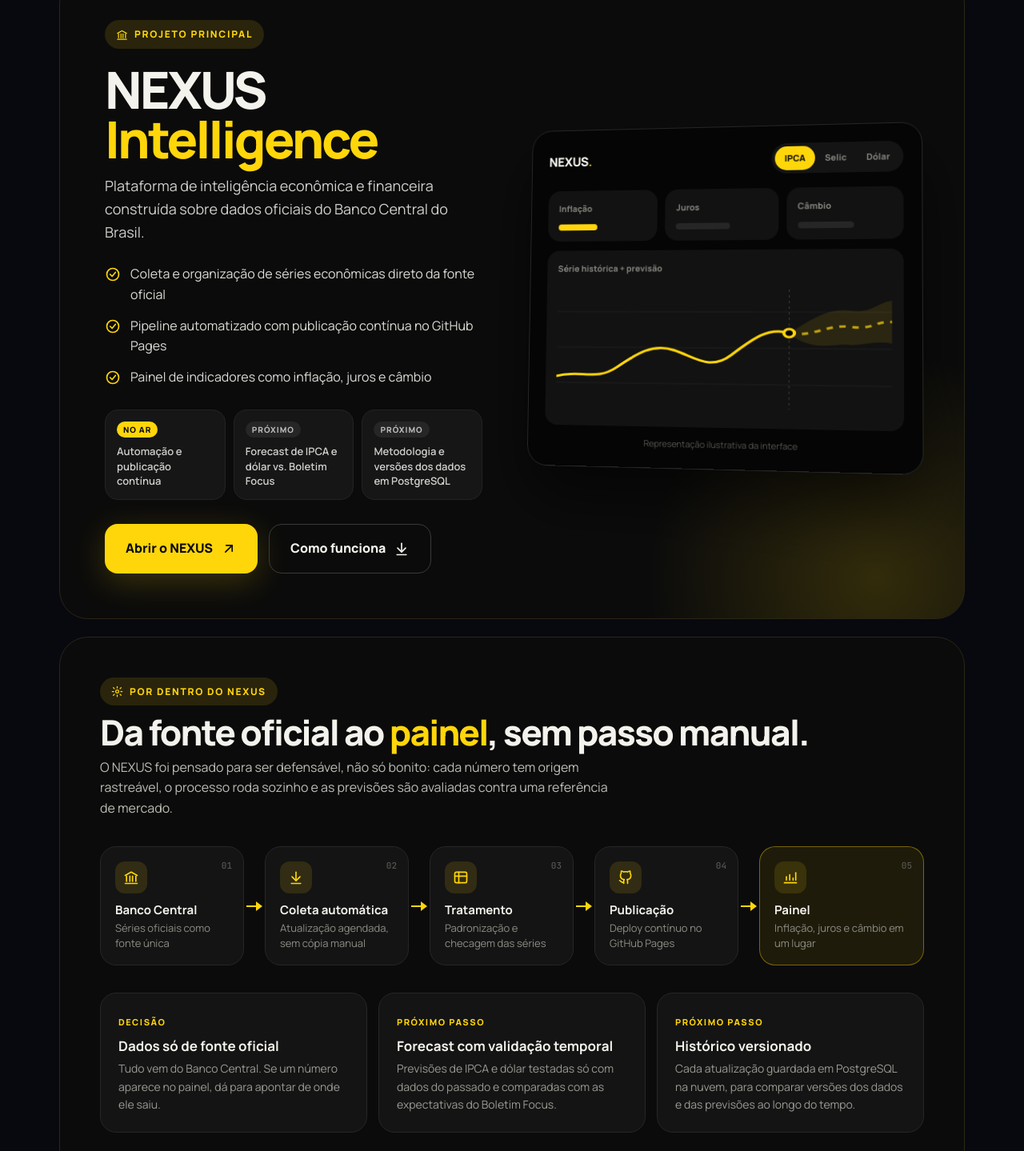
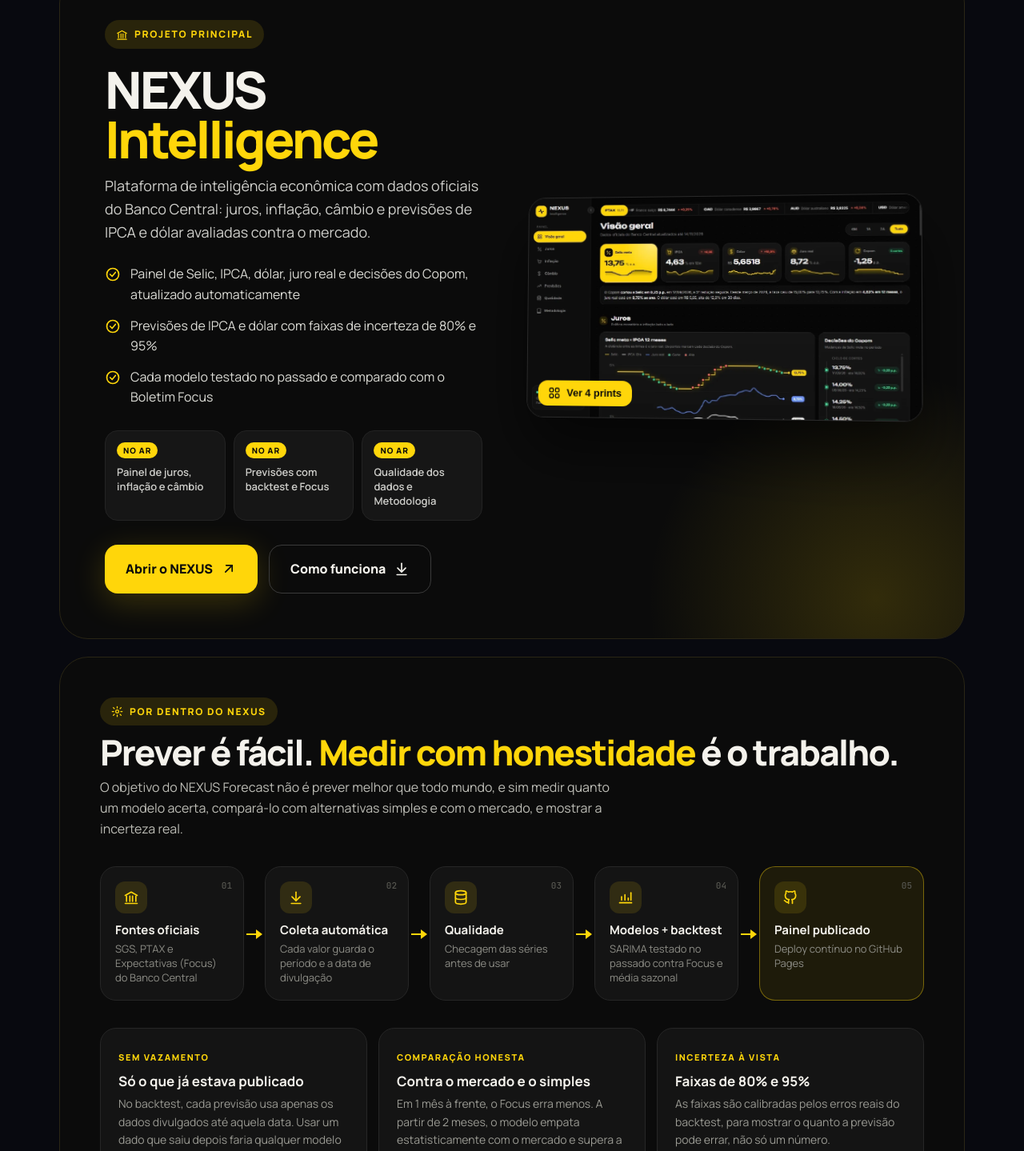
Before and after one commit to erickkamorim/erickkamorim.github.io, a plain HTML site: page index.html in a window 1280 px wide. Shown: the part 2142-3581 px from the top of the page at 80% size. Drawn offline with Linux system fonts and the light colour scheme.

Commit message:
Prints reais do NEXUS e metodologia do Forecast
Co-Authored-By: Claude Opus 5.5 <noreply@anthropic.com>
Claude-Session: https://claude.ai/code/session_01XZ4DKqsgkjahWBZAdhfqAb

```diff
--- a/index.html
+++ b/index.html
@@ -150,6 +150,11 @@ section{padding:110px 0 0}
 .nexus .btn.pri{background:var(--nx);box-shadow:0 10px 40px rgba(255,214,10,.2)}
 .nexus .btn.out{border-color:#3a3a3a;background:transparent}
 .nexus .btn.out:hover{border-color:var(--nx);color:var(--nx)}
+.nshot{position:relative;display:block;padding:0;border:1px solid #2a2a2a;border-radius:22px;overflow:hidden;cursor:zoom-in;background:#050505;box-shadow:0 40px 80px rgba(0,0,0,.6);transform:perspective(1200px) rotateY(-6deg) rotateX(2deg);transition:transform .5s}
+.nshot:hover{transform:none}
+.nshot img{display:block;width:100%;height:auto}
+.nshot .zoom{position:absolute;left:14px;bottom:14px;display:flex;align-items:center;gap:8px;background:var(--nx);color:#0a0a0a;font-weight:800;font-size:13px;padding:8px 13px;border-radius:12px}
+.nshot .zoom svg{width:16px;height:16px}
 .screen{background:#050505;border:1px solid #262626;border-radius:26px;padding:22px;box-shadow:0 40px 80px rgba(0,0,0,.6);transform:perspective(1200px) rotateY(-8deg) rotateX(3deg);transition:transform .5s}
 .screen:hover{transform:none}
 .sc-top{display:flex;justify-content:space-between;align-items:center;margin-bottom:18px}
@@ -232,7 +237,7 @@ section{padding:110px 0 0}
 .lb{position:fixed;inset:0;z-index:100;background:rgba(5,6,10,.92);backdrop-filter:blur(8px);-webkit-backdrop-filter:blur(8px);display:none;flex-direction:column;align-items:center;justify-content:center;padding:24px}
 .lb.on{display:flex}
 .lb figure{max-width:1200px;width:100%;text-align:center}
-.lb img{max-width:100%;max-height:74vh;border-radius:16px;border:1px solid var(--line);box-shadow:0 30px 80px rgba(0,0,0,.6)}
+.lb img{max-width:100%;max-height:74vh;object-fit:contain;border-radius:16px;border:1px solid var(--line);box-shadow:0 30px 80px rgba(0,0,0,.6)}
 .lb figcaption{margin-top:16px;font-weight:700;color:#dfe0e8}
 .lb figcaption small{display:block;color:var(--mut);font-weight:600;margin-top:4px}
 .lb .x,.lb .nv{position:absolute;width:48px;height:48px;border-radius:50%;border:1px solid var(--line);background:var(--s2);color:#fff;display:grid;place-items:center;cursor:pointer}
@@ -358,6 +363,7 @@ footer .logo{color:var(--tx);font-size:22px}
   .art{height:560px}
   .job{grid-template-columns:1fr;gap:6px}
   .screen{transform:none}
+  .nshot{transform:none}
 }
 @media (max-width:700px){
   .links,.talk{display:none}
@@ -501,54 +507,43 @@ footer .logo{color:var(--tx);font-size:22px}
       <div>
         <span class="ntag"><svg class="i" style="width:15px;height:15px"><use href="#bank"/></svg>Projeto principal</span>
         <h3>NEXUS <span>Intelligence</span></h3>
-        <p class="sub">Plataforma de inteligência econômica e financeira construída sobre dados oficiais do Banco Central do Brasil.</p>
+        <p class="sub">Plataforma de inteligência econômica com dados oficiais do Banco Central: juros, inflação, câmbio e previsões de IPCA e dólar avaliadas contra o mercado.</p>
         <ul class="feats">
-          <li><svg class="i"><use href="#check"/></svg>Coleta e organização de séries econômicas direto da fonte oficial</li>
-          <li><svg class="i"><use href="#check"/></svg>Pipeline automatizado com publicação contínua no GitHub Pages</li>
-          <li><svg class="i"><use href="#check"/></svg>Painel de indicadores como inflação, juros e câmbio</li>
+          <li><svg class="i"><use href="#check"/></svg>Painel de Selic, IPCA, dólar, juro real e decisões do Copom, atualizado automaticamente</li>
+          <li><svg class="i"><use href="#check"/></svg>Previsões de IPCA e dólar com faixas de incerteza de 80% e 95%</li>
+          <li><svg class="i"><use href="#check"/></svg>Cada modelo testado no passado e comparado com o Boletim Focus</li>
         </ul>
         <div class="road">
-          <div class="live"><b>No ar</b><br>Automação e publicação contínua</div>
-          <div><b>Próximo</b><br>Forecast de IPCA e dólar vs. Boletim Focus</div>
-          <div><b>Próximo</b><br>Metodologia e versões dos dados em PostgreSQL</div>
+          <div class="live"><b>No ar</b><br>Painel de juros, inflação e câmbio</div>
+          <div class="live"><b>No ar</b><br>Previsões com backtest e Focus</div>
+          <div class="live"><b>No ar</b><br>Qualidade dos dados e Metodologia</div>
         </div>
         <div class="btns" style="margin-top:0">
           <a class="btn pri" href="https://erickkamorim.github.io/nexus-intelligence/" target="_blank" rel="noopener">Abrir o NEXUS <svg class="i"><use href="#arrow"/></svg></a>
           <a class="btn out" href="#nexus-por-dentro">Como funciona <svg class="i"><use href="#down"/></svg></a>
         </div>
       </div>
-      <div class="screen" aria-hidden="true">
-        <div class="sc-top"><div class="t">NEXUS<b>.</b></div><div class="seg"><span class="on">IPCA</span><span>Selic</span><span>Dólar</span></div></div>
-        <div class="kp"><div>Inflação<i></i></div><div>Juros<i></i></div><div>Câmbio<i></i></div></div>
-        <div class="cht">Série histórica + previsão
-          <svg viewBox="0 0 320 170" preserveAspectRatio="none">
-            <g stroke="#1f1f1f"><line x1="0" y1="40" x2="320" y2="40"/><line x1="0" y1="85" x2="320" y2="85"/><line x1="0" y1="130" x2="320" y2="130"/></g>
-            <path d="M225 66 C245 50 262 34 282 38 S306 28 320 26 L320 78 C305 74 290 82 280 80 S245 90 225 66Z" fill="#ffd60a" opacity=".1"/>
-            <path class="ln" d="M0 122 C25 114 40 128 60 110 S95 80 115 88 S150 114 170 94 S205 58 225 66" fill="none" stroke="#ffd60a" stroke-width="3" stroke-linecap="round"/>
-            <path d="M225 66 C245 72 262 54 282 58 S306 50 320 52" fill="none" stroke="#ffd60a" stroke-width="3" stroke-dasharray="6 6" opacity=".7"/>
-            <line x1="225" y1="12" x2="225" y2="160" stroke="#333" stroke-dasharray="3 4"/>
-            <circle cx="225" cy="66" r="5" fill="#050505" stroke="#ffd60a" stroke-width="3"/>
-          </svg>
-        </div>
-        <div class="note">Representação ilustrativa da interface</div>
-      </div>
+      <button class="nshot" type="button" data-gal="nexus:0" aria-label="Ampliar prints do NEXUS">
+        <img src="assets/nexus-visao.webp" alt="Visão geral do NEXUS Intelligence com Selic, IPCA, dólar e decisões do Copom" loading="lazy">
+        <span class="zoom"><svg class="i"><use href="#grid"/></svg>Ver 4 prints</span>
+      </button>
     </article>
 
     <div class="deep rv" id="nexus-por-dentro">
       <span class="ntag"><svg class="i" style="width:15px;height:15px"><use href="#gear"/></svg>Por dentro do NEXUS</span>
-      <h3>Da fonte oficial ao <span>painel</span>, sem passo manual.</h3>
-      <p class="intro">O NEXUS foi pensado para ser defensável, não só bonito: cada número tem origem rastreável, o processo roda sozinho e as previsões são avaliadas contra uma referência de mercado.</p>
+      <h3>Prever é fácil. <span>Medir com honestidade</span> é o trabalho.</h3>
+      <p class="intro">O objetivo do NEXUS Forecast não é prever melhor que todo mundo, e sim medir quanto um modelo acerta, compará-lo com alternativas simples e com o mercado, e mostrar a incerteza real.</p>
       <div class="flow">
-        <div class="fstep"><span class="n">01</span><div class="ic"><svg class="i"><use href="#bank"/></svg></div><b>Banco Central</b><span>Séries oficiais como fonte única</span></div>
-        <div class="fstep"><span class="n">02</span><div class="ic"><svg class="i"><use href="#down"/></svg></div><b>Coleta automática</b><span>Atualização agendada, sem cópia manual</span></div>
-        <div class="fstep"><span class="n">03</span><div class="ic"><svg class="i"><use href="#table"/></svg></div><b>Tratamento</b><span>Padronização e checagem das séries</span></div>
-        <div class="fstep"><span class="n">04</span><div class="ic"><svg class="i"><use href="#git"/></svg></div><b>Publicação</b><span>Deploy contínuo no GitHub Pages</span></div>
-        <div class="fstep"><span class="n">05</span><div class="ic"><svg class="i"><use href="#chart"/></svg></div><b>Painel</b><span>Inflação, juros e câmbio em um lugar</span></div>
+        <div class="fstep"><span class="n">01</span><div class="ic"><svg class="i"><use href="#bank"/></svg></div><b>Fontes oficiais</b><span>SGS, PTAX e Expectativas (Focus) do Banco Central</span></div>
+        <div class="fstep"><span class="n">02</span><div class="ic"><svg class="i"><use href="#down"/></svg></div><b>Coleta automática</b><span>Cada valor guarda o período e a data de divulgação</span></div>
+        <div class="fstep"><span class="n">03</span><div class="ic"><svg class="i"><use href="#db"/></svg></div><b>Qualidade</b><span>Checagem das séries antes de usar</span></div>
+        <div class="fstep"><span class="n">04</span><div class="ic"><svg class="i"><use href="#chart"/></svg></div><b>Modelos + backtest</b><span>SARIMA testado no passado contra Focus e média sazonal</span></div>
+        <div class="fstep"><span class="n">05</span><div class="ic"><svg class="i"><use href="#git"/></svg></div><b>Painel publicado</b><span>Deploy contínuo no GitHub Pages</span></div>
       </div>
       <div class="dec">
-        <div class="dc"><small>Decisão</small><b>Dados só de fonte oficial</b><p>Tudo vem do Banco Central. Se um número aparece no painel, dá para apontar de onde ele saiu.</p></div>
-        <div class="dc"><small>Próximo passo</small><b>Forecast com validação temporal</b><p>Previsões de IPCA e dólar testadas só com dados do passado e comparadas com as expectativas do Boletim Focus.</p></div>
-        <div class="dc"><small>Próximo passo</small><b>Histórico versionado</b><p>Cada atualização guardada em PostgreSQL na nuvem, para comparar versões dos dados e das previsões ao longo do tempo.</p></div>
+        <div class="dc"><small>Sem vazamento</small><b>Só o que já estava publicado</b><p>No backtest, cada previsão usa apenas os dados divulgados até aquela data. Usar um dado que saiu depois faria qualquer modelo parecer melhor do que é.</p></div>
+        <div class="dc"><small>Comparação honesta</small><b>Contra o mercado e o simples</b><p>Em 1 mês à frente, o Focus erra menos. A partir de 2 meses, o modelo empata estatisticamente com o mercado e supera a média sazonal em 1 e 2 meses.</p></div>
+        <div class="dc"><small>Incerteza à vista</small><b>Faixas de 80% e 95%</b><p>As faixas são calibradas pelos erros reais do backtest, para mostrar o quanto a previsão pode errar, não só um número.</p></div>
       </div>
       <div class="btns" style="margin-top:30px">
         <a class="btn out" style="border-color:#3a3a3a;background:transparent" href="https://github.com/erickkamorim/nexus-intelligence" target="_blank" rel="noopener"><svg class="i"><use href="#git"/></svg>Ver o código no GitHub</a>
@@ -557,7 +552,7 @@ footer .logo{color:var(--tx);font-size:22px}
 
     <div class="pgrid">
       <article class="proj rv">
-        <button class="ph shot" type="button" data-gal="0" aria-label="Ampliar prints do Dashboard ANAC">
+        <button class="ph shot" type="button" data-gal="anac:0" aria-label="Ampliar prints do Dashboard ANAC">
           <img src="assets/anac-dashboard.webp" alt="Dashboard executivo da ANAC em Power BI" loading="lazy">
           <span class="st ok"><i></i>Publicado</span>
           <span class="zoom"><svg class="i"><use href="#grid"/></svg>Ver 5 prints</span>
@@ -728,7 +723,7 @@ footer .logo{color:var(--tx);font-size:22px}
 </main>
 
 
-<div class="lb" id="lb" role="dialog" aria-modal="true" aria-label="Galeria do Dashboard ANAC">
+<div class="lb" id="lb" role="dialog" aria-modal="true" aria-label="Galeria de prints">
   <button class="x" type="button" aria-label="Fechar"><svg class="i"><path d="M6 6l12 12M18 6L6 18"/></svg></button>
   <button class="nv p" type="button" aria-label="Anterior"><svg class="i"><use href="#arrow"/></svg></button>
   <figure><img id="lb-img" src="" alt=""><figcaption id="lb-cap"></figcaption></figure>
@@ -767,17 +762,22 @@ footer .logo{color:var(--tx);font-size:22px}
     navs.forEach(function(list){list.forEach(function(a,i){a.classList.toggle('on',i===idx)})});
   }
 
-  var G=[["assets/anac-dashboard.webp","Dashboard completo","Visão geral com KPIs, evolução anual, ASK × RPK e carga"],
+  var GAL={anac:[["assets/anac-dashboard.webp","Dashboard completo","Visão geral com KPIs, evolução anual, ASK × RPK e carga"],
          ["assets/anac-figma.webp","1. Protótipo no Figma","Layout, paleta e navegação definidos antes do Power BI"],
          ["assets/anac-powerbi.webp","2. Desenvolvimento no Power BI","Modelagem, medidas em DAX e visualizações"],
          ["assets/anac-filtros.webp","3. Painel de filtros","Período, empresa, natureza do voo e país"],
-         ["assets/anac-tooltip.webp","4. Tooltip personalizado","Ano, passageiros, carga, load factor e empresas"]];
+         ["assets/anac-tooltip.webp","4. Tooltip personalizado","Ano, passageiros, carga, load factor e empresas"]],
+    nexus:[["assets/nexus-visao.webp","Visão geral","Selic, IPCA, dólar, juro real e decisões do Copom com dados do Banco Central"],
+         ["assets/nexus-previsoes.webp","Previsões","IPCA dos próximos 6 meses com faixas de 80% e 95% e comparação com o Focus"],
+         ["assets/nexus-metodologia.webp","Metodologia","Como as previsões são feitas e avaliadas, sem vazamento de dados"],
+         ["assets/nexus-mobile.webp","Versão celular","Layout responsivo com navegação flutuante"]]};
+  var G=GAL.anac;
   var lb=document.getElementById('lb'),li=document.getElementById('lb-img'),lc=document.getElementById('lb-cap'),ld=document.getElementById('lb-dots'),gi=0;
-  G.forEach(function(){ld.appendChild(document.createElement('i'))});
+
   function show(i){gi=(i+G.length)%G.length;li.src=G[gi][0];li.alt=G[gi][1];lc.innerHTML=G[gi][1]+'<small>'+G[gi][2]+'</small>';[].forEach.call(ld.children,function(d,k){d.classList.toggle('on',k===gi)});}
-  function open(i){show(i);lb.classList.add('on');document.body.style.overflow='hidden';}
+  function open(k,i){G=GAL[k];ld.innerHTML='';G.forEach(function(){ld.appendChild(document.createElement('i'))});show(i);lb.classList.add('on');document.body.style.overflow='hidden';}
   function close(){lb.classList.remove('on');document.body.style.overflow='';}
-  document.querySelectorAll('[data-gal]').forEach(function(b){b.addEventListener('click',function(){open(+b.getAttribute('data-gal'))})});
+  document.querySelectorAll('[data-gal]').forEach(function(b){b.addEventListener('click',function(){var p=b.getAttribute('data-gal').split(':');open(p[0],+p[1])})});
   lb.querySelector('.x').addEventListener('click',close);
   lb.querySelector('.p').addEventListener('click',function(){show(gi-1)});
   lb.querySelector('.n').addEventListener('click',function(){show(gi+1)});
```
Also changed, not shown: assets/nexus-metodologia.webp (added), assets/nexus-mobile.webp (added), assets/nexus-previsoes.webp (added), assets/nexus-visao.webp (added).
